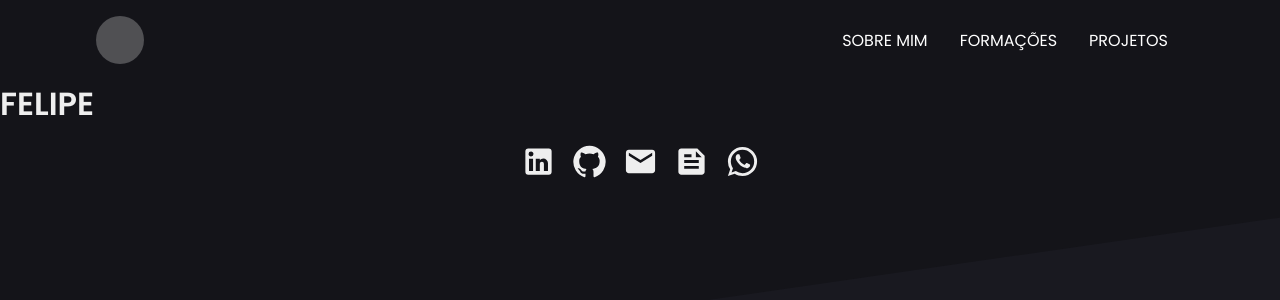
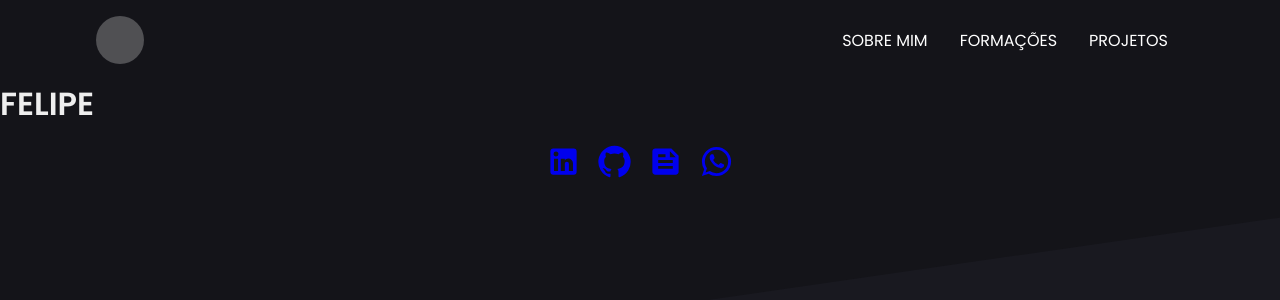
Before and after one commit to FelipeAL00/felipeal00.github.io, a React (Create React App) app: page / in a window 1280 px wide. Shown: the top 300 px of the page. Built offline with nearby package versions, Linux system fonts and the light colour scheme.

Commit message:
Adicionando 'ver mais' dos projetos ao github + conexões com redes sociais e cv

```diff
--- a/src/components/Footer/index.jsx
+++ b/src/components/Footer/index.jsx
@@ -1,17 +1,27 @@
 import React from "react";
 
 import { Container, Content } from "./style";
-import { WhatsApp, LinkedIn, GitHub, Feed, Mail } from "@mui/icons-material";
+import { WhatsApp, LinkedIn, GitHub, Feed } from "@mui/icons-material";
 
 function Footer() {
   return (
     <Container>
       <Content>
-        <LinkedIn sx={{ fontSize: 35 }} />
-        <GitHub sx={{ fontSize: 35 }} />
-        <Mail sx={{ fontSize: 35 }} />
-        <Feed sx={{ fontSize: 35 }} />
-        <WhatsApp sx={{ fontSize: 35 }} />
+        <a
+          href="https://www.linkedin.com/in/felipe-almeida-da-silva-34a114150/"
+          target="_blank"
+        >
+          <LinkedIn sx={{ fontSize: 35 }} />
+        </a>
+        <a href="https://github.com/felipeal00" target="_blank">
+          <GitHub sx={{ fontSize: 35 }} />
+        </a>
+        <a href="../../assets/pdfs/Felipe Almeida da Silva.pdf">
+          <Feed sx={{ fontSize: 35 }} />
+        </a>
+        <a href="https://wa.me/5511953701433" target="_blank">
+          <WhatsApp sx={{ fontSize: 35 }} />
+        </a>
       </Content>
     </Container>
   );
--- a/src/pages/Projects/index.jsx
+++ b/src/pages/Projects/index.jsx
@@ -20,10 +20,10 @@ class Projects extends Component {
       <ProjectList>
         {projects.map((project) => (
           <li key={project.id}>
-            <strong>{project.name}</strong>
-            <span>{project.description}</span>
-            <label>{project.language}</label>
-            <Button to={project.html_url}>
+            <strong>Projeto: {project.name}</strong>
+            <span>Descrição: {project.description}</span>
+            <label>Linguagem: {project.language}</label>
+            <Button href={project.html_url} target="_blank">
               <span>Ver mais...</span>
             </Button>
           </li>
--- a/src/pages/Projects/styles.js
+++ b/src/pages/Projects/styles.js
@@ -1,5 +1,4 @@
 import styled from "styled-components";
-import { Link } from "react-router-dom";
 
 export const Container = styled.div``;
 
@@ -43,7 +42,7 @@ export const ProjectList = styled.ul`
   }
 `;
 
-export const Button = styled(Link)`
+export const Button = styled.a`
   background: #f5f5f5;
   color: #000;
   border: none;
```
Also changed, not shown: 1 other file (tests, documents, lock files or other folders).
